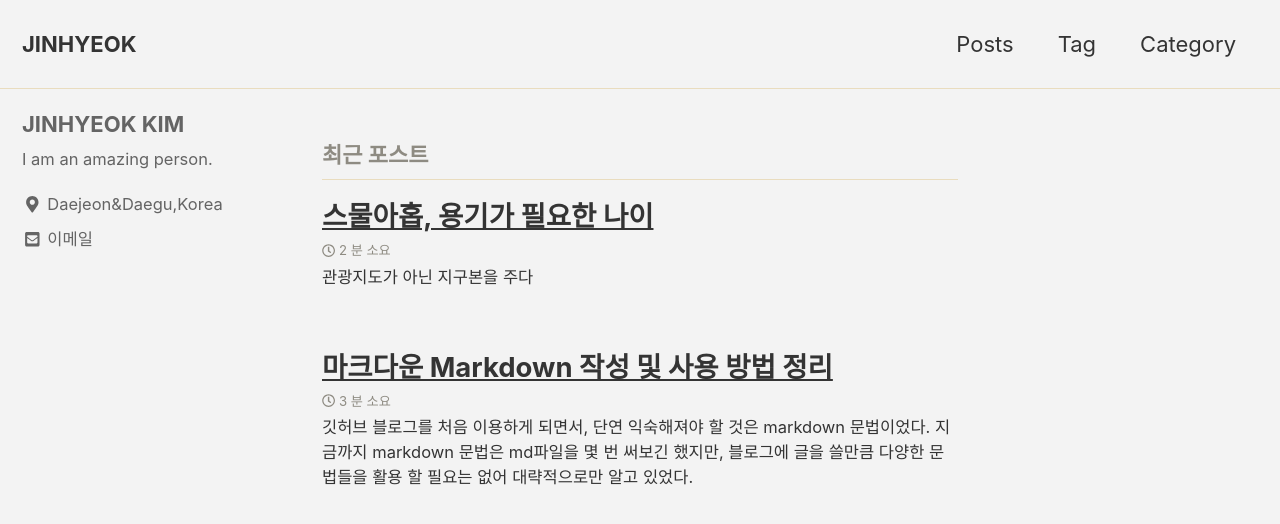
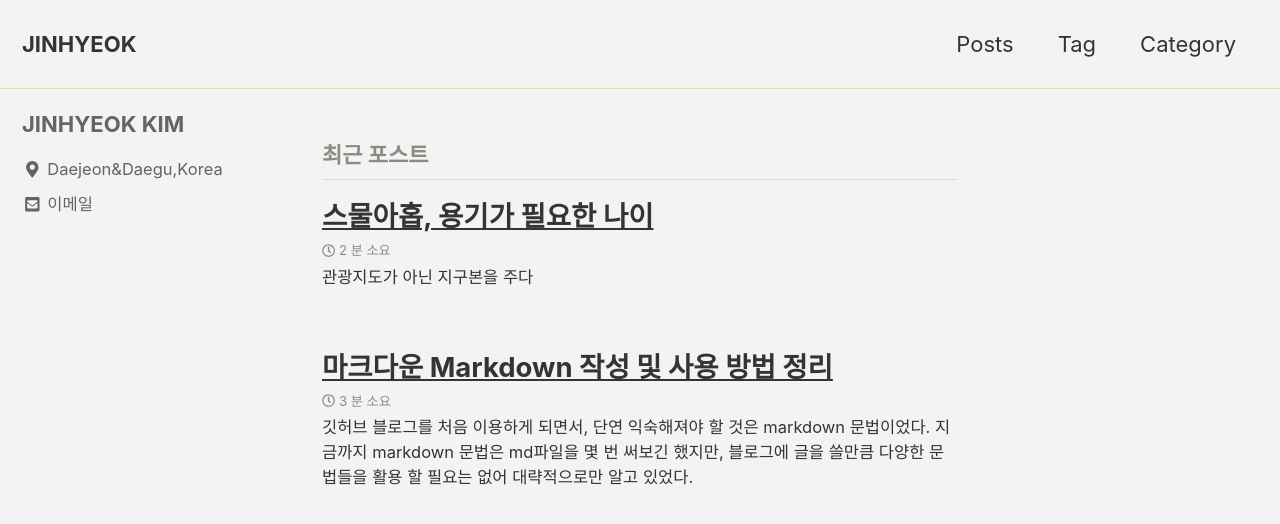
Before and after one commit to jinhyeok-kim/jinhyeok-kim.github.io, a Jekyll site: the page built from index.html, in a window 1280 px wide and 900 px high. Shown: the top 524 px of the window. Built offline with Jekyll 4.4.1, drawn with Linux system fonts in a browser that asks for light colours; cached includes are drawn as plain includes; nearby versions of some CDN libraries; the list of posts is cut into pages by our own code.

Commit message:
feat: remove bio

```diff
--- a/_config.yml
+++ b/_config.yml
@@ -105,7 +105,7 @@ analytics:
 author:
   name             : "JINHYEOK KIM"
   avatar           : # path of avatar image, e.g. "/assets/images/bio-photo.jpg"
-  bio              : "I am an amazing person."
+  bio              : ""
   location         : "Daejeon&Daegu,Korea"
   email            : "jinhyeok.kim.dev@gmail.com"
   links:
```
Also changed, not shown: 1 other file.
